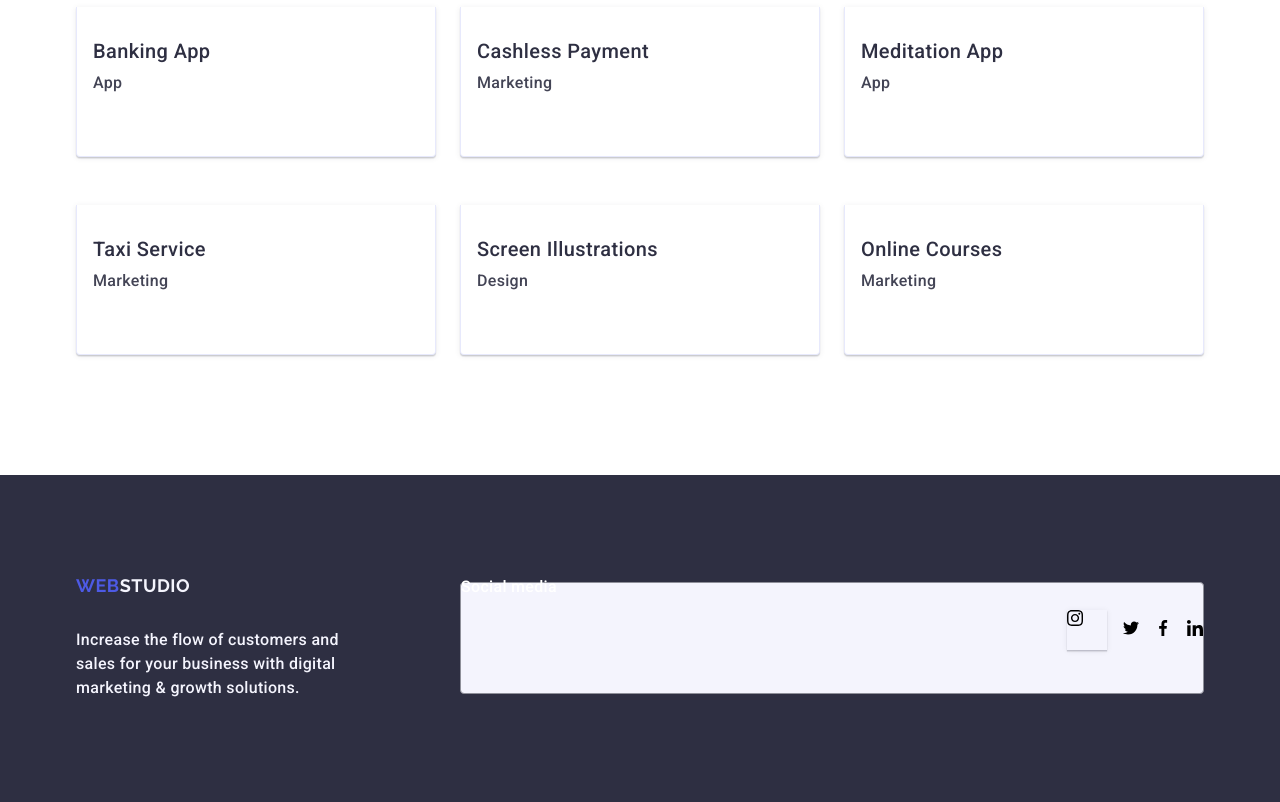
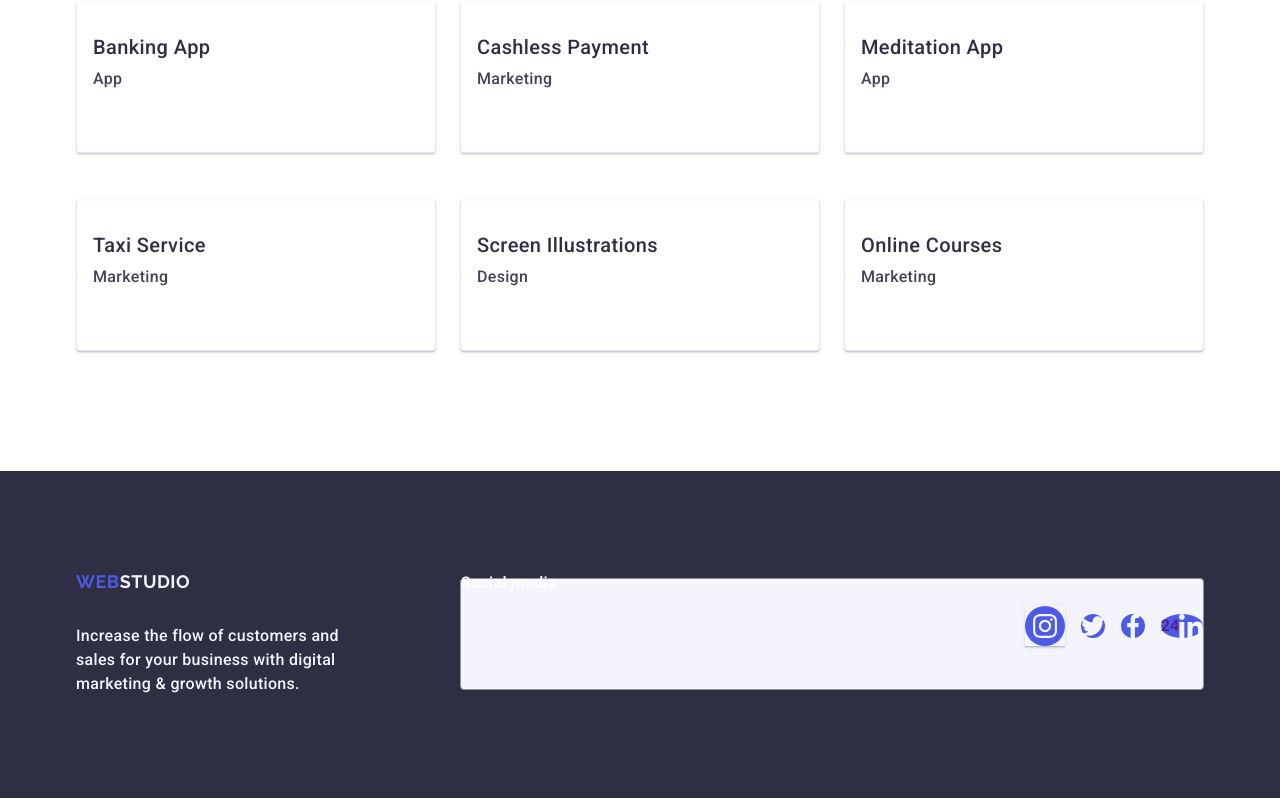
Before and after one commit to Olechka-coder/goit-markup-hw-04, a plain HTML site: page index.html in a window 1280 px wide. Shown: the part 2250-3052 px from the top of the page. Drawn offline with nearby package versions, Linux system fonts and the light colour scheme.

Commit message:
Add files via upload

```diff
--- a/css/styles.css
+++ b/css/styles.css
@@ -508,4 +508,24 @@ transform: translateY(0%);
 .stars-item{
     width: 40px;
     height: 40px;
+    transition: background-color 250ms cubic-bezier(0.4, 0, 0.2, 1);
     }
+
+.link{
+    width: 100%;
+    height: 100%;
+    background-color: #4d5ae5;
+    border-radius: 50%;
+    display: flex;
+    align-items: center;
+    justify-content: center;
+}
+
+.link:hover,
+.link:focus{
+    background-color: #31d0aa;
+}
+
+.icon{
+    fill: #f4f4fd;
+}
--- a/index.html
+++ b/index.html
@@ -341,28 +341,27 @@
     <ul class="stars-list">
         <li class="stars-item">
             <a href="" class="link">
-                <svg width="16" height="16" class="icon">
+                <svg width="24" height="24" class="icon">
                     <use href="./images/icons.svg#icon-instagram"></use>
                 </svg>
             </a>
         </li>
         <li>
             <a href="" class="link">
-                <svg width="16" height="16" class="icon">
+                <svg width="24" height="24" class="icon">
                     <use href="./images/icons.svg#icon-twitter"></use>
                 </svg>
             </a>
         </li>
         <li>
             <a href="" class="link">
-                <svg width="16" height="16" class="icon">
+                <svg width="24" height="24" class="icon">
                     <use href="./images/icons.svg#icon-facebook"></use>
                 </svg>
             </a>
         </li>
         <li>
-            <a href="" class="link">
-                <svg width="16" height="16" class="icon">
+            <a href="" class="link">24               <svg width="24" height="24" class="icon">
                     <use href="./images/icons.svg#icon-linkedin"></use>
                 </svg>
             </a>
```
